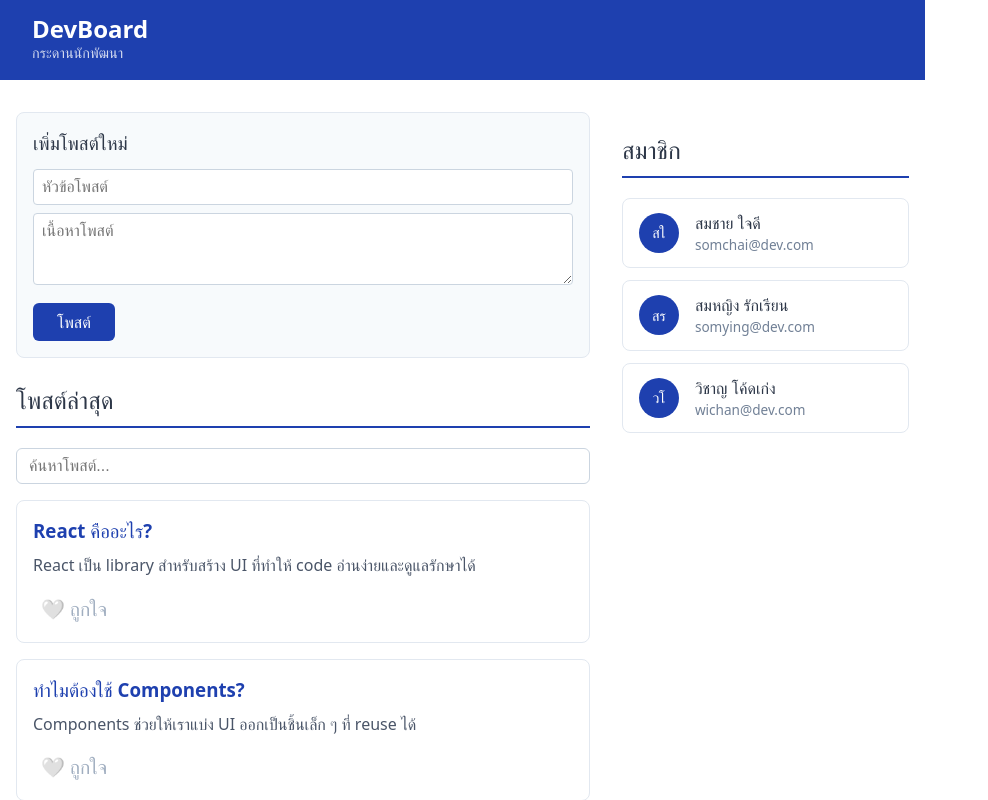
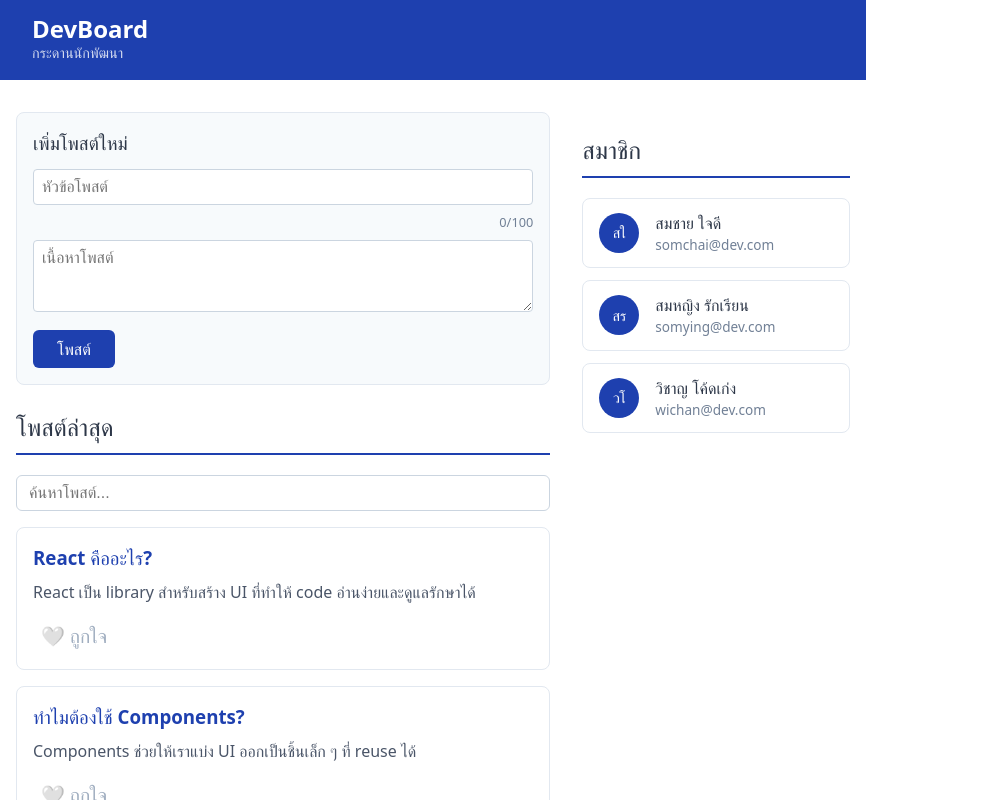
Before and after one commit to 67160010/devboard_67160010, a React (Vite) app in the folder devboard/: page / in a window 1280 px wide. Shown: the top 800 px of the page, without its empty margins (0-988 px from the left). Built offline with nearby package versions, Linux system fonts and the light colour scheme.

Commit message:
feat:task2 - Add Character Counter

```diff
--- a/devboard/src/components/AddPostForm.jsx
+++ b/devboard/src/components/AddPostForm.jsx
@@ -4,6 +4,9 @@
 function AddPostForm({ onAddPost }) {
   const [title, setTitle] = useState("");
   const [body, setBody] = useState("");
+
+  const maxLength = 100;
+  const remaining = maxLength - title.length;
 
 
   function handleSubmit(e) {
@@ -38,6 +41,7 @@
         placeholder="หัวข้อโพสต์"
         value={title}
         onChange={(e) => setTitle(e.target.value)}
+        maxLength={maxLength}
         style={{
           width: "100%",
           padding: "0.5rem",
@@ -48,6 +52,17 @@
           boxSizing: "border-box",
         }}
       />
+
+      <div
+        style={{
+          textAlign: "right",
+          fontSize: "0.8rem",
+          marginBottom: "0.5rem",
+          color: remaining < 10 ? "#e53e3e" : "#718096",
+        }}
+      >
+          {title.length}/{maxLength}
+      </div>
 
 
       <textarea
```
